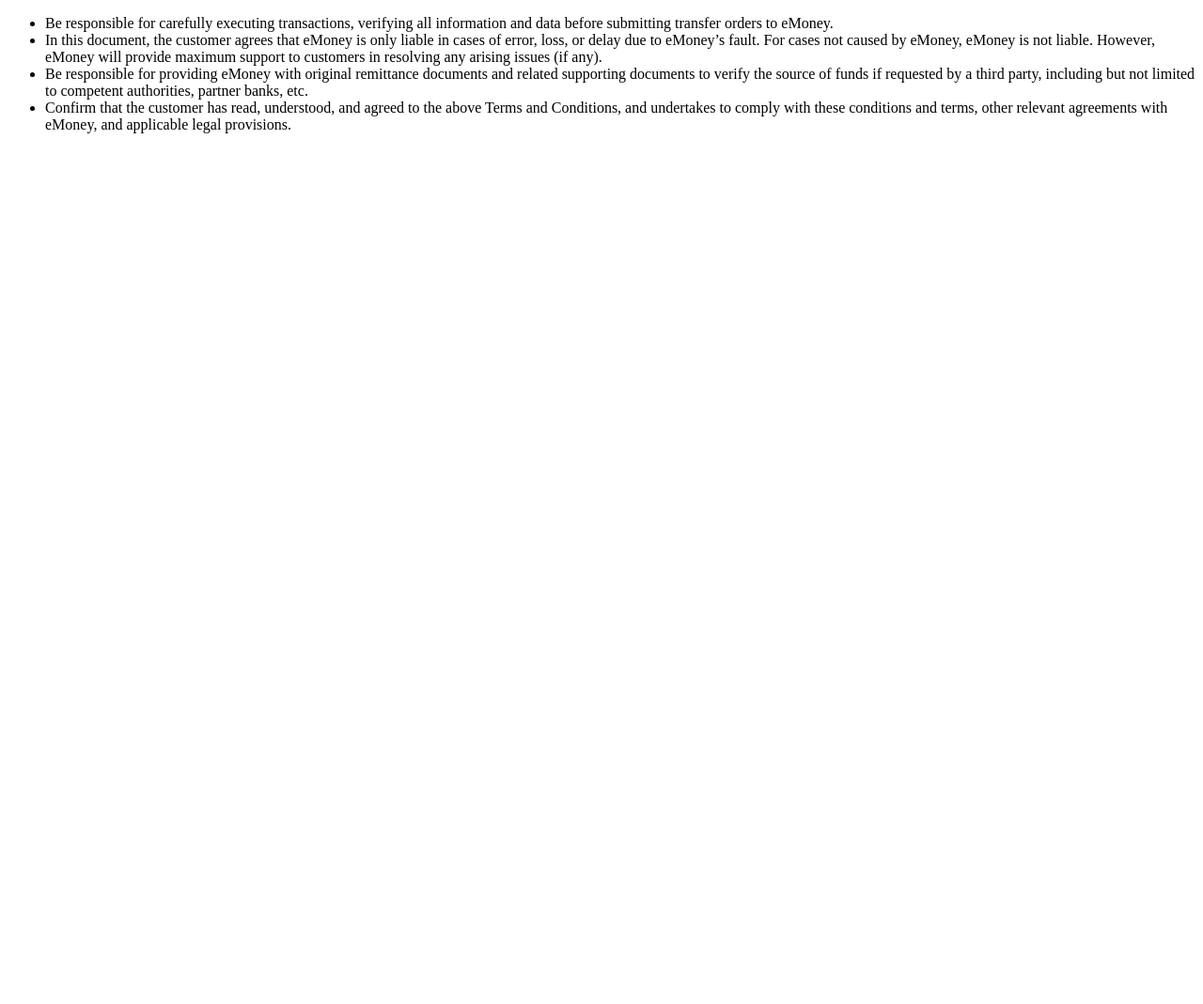
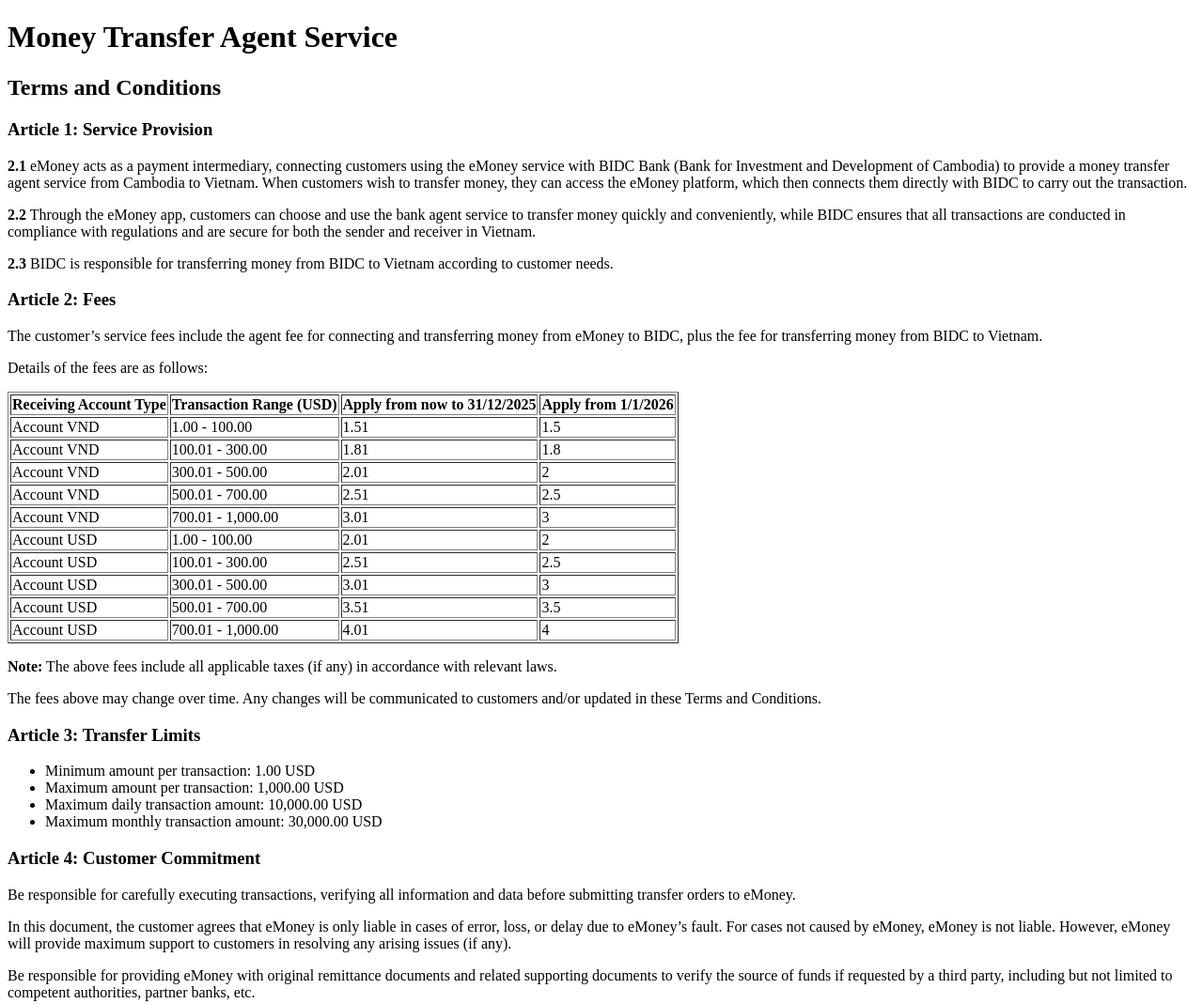
Before and after one commit to minh2561/terms_eng, a plain HTML site: page index.html in a window 1280 px wide. Shown: the top 1069 px of the page at 94% size. Before the commit the page ends 800 px from the top, so only its background shows below. Drawn offline with Linux system fonts and the light colour scheme.

Commit message:
Update index.html

```diff
--- a/index.html
+++ b/index.html
@@ -3,22 +3,123 @@
 <head>
     <meta charset="UTF-8">
     <meta name="viewport" content="width=device-width, initial-scale=1.0">
-    <title>eMoney Terms and Conditions</title>
+    <title>Money Transfer Agent Service - Terms and Conditions</title>
 </head>
 <body>
+    <h1>Money Transfer Agent Service</h1>
+    <h2>Terms and Conditions</h2>
+
+    <h3>Article 1: Service Provision</h3>
+    <p>
+        <strong>2.1</strong> eMoney acts as a payment intermediary, connecting customers using the eMoney service with BIDC Bank (Bank for Investment and Development of Cambodia) to provide a money transfer agent service from Cambodia to Vietnam. When customers wish to transfer money, they can access the eMoney platform, which then connects them directly with BIDC to carry out the transaction.
+    </p>
+    <p>
+        <strong>2.2</strong> Through the eMoney app, customers can choose and use the bank agent service to transfer money quickly and conveniently, while BIDC ensures that all transactions are conducted in compliance with regulations and are secure for both the sender and receiver in Vietnam.
+    </p>
+    <p>
+        <strong>2.3</strong> BIDC is responsible for transferring money from BIDC to Vietnam according to customer needs.
+    </p>
+
+    <h3>Article 2: Fees</h3>
+    <p>The customer’s service fees include the agent fee for connecting and transferring money from eMoney to BIDC, plus the fee for transferring money from BIDC to Vietnam.</p>
+    <p>Details of the fees are as follows:</p>
+
+    <table border="1">
+        <thead>
+            <tr>
+                <th>Receiving Account Type</th>
+                <th>Transaction Range (USD)</th>
+                <th>Apply from now to 31/12/2025</th>
+                <th>Apply from 1/1/2026</th>
+            </tr>
+        </thead>
+        <tbody>
+            <tr>
+                <td>Account VND</td>
+                <td>1.00 - 100.00</td>
+                <td>1.51</td>
+                <td>1.5</td>
+            </tr>
+            <tr>
+                <td>Account VND</td>
+                <td>100.01 - 300.00</td>
+                <td>1.81</td>
+                <td>1.8</td>
+            </tr>
+            <tr>
+                <td>Account VND</td>
+                <td>300.01 - 500.00</td>
+                <td>2.01</td>
+                <td>2</td>
+            </tr>
+            <tr>
+                <td>Account VND</td>
+                <td>500.01 - 700.00</td>
+                <td>2.51</td>
+                <td>2.5</td>
+            </tr>
+            <tr>
+                <td>Account VND</td>
+                <td>700.01 - 1,000.00</td>
+                <td>3.01</td>
+                <td>3</td>
+            </tr>
+            <tr>
+                <td>Account USD</td>
+                <td>1.00 - 100.00</td>
+                <td>2.01</td>
+                <td>2</td>
+            </tr>
+            <tr>
+                <td>Account USD</td>
+                <td>100.01 - 300.00</td>
+                <td>2.51</td>
+                <td>2.5</td>
+            </tr>
+            <tr>
+                <td>Account USD</td>
+                <td>300.01 - 500.00</td>
+                <td>3.01</td>
+                <td>3</td>
+            </tr>
+            <tr>
+                <td>Account USD</td>
+                <td>500.01 - 700.00</td>
+                <td>3.51</td>
+                <td>3.5</td>
+            </tr>
+            <tr>
+                <td>Account USD</td>
+                <td>700.01 - 1,000.00</td>
+                <td>4.01</td>
+                <td>4</td>
+            </tr>
+        </tbody>
+    </table>
+
+    <p><strong>Note:</strong> The above fees include all applicable taxes (if any) in accordance with relevant laws.</p>
+    <p>The fees above may change over time. Any changes will be communicated to customers and/or updated in these Terms and Conditions.</p>
+
+    <h3>Article 3: Transfer Limits</h3>
     <ul>
-        <li>
-            Be responsible for carefully executing transactions, verifying all information and data before submitting transfer orders to eMoney.
-        </li>
-        <li>
-            In this document, the customer agrees that eMoney is only liable in cases of error, loss, or delay due to eMoney’s fault. For cases not caused by eMoney, eMoney is not liable. However, eMoney will provide maximum support to customers in resolving any arising issues (if any).
-        </li>
-        <li>
-            Be responsible for providing eMoney with original remittance documents and related supporting documents to verify the source of funds if requested by a third party, including but not limited to competent authorities, partner banks, etc.
-        </li>
-        <li>
-            Confirm that the customer has read, understood, and agreed to the above Terms and Conditions, and undertakes to comply with these conditions and terms, other relevant agreements with eMoney, and applicable legal provisions.
-        </li>
+        <li>Minimum amount per transaction: 1.00 USD</li>
+        <li>Maximum amount per transaction: 1,000.00 USD</li>
+        <li>Maximum daily transaction amount: 10,000.00 USD</li>
+        <li>Maximum monthly transaction amount: 30,000.00 USD</li>
     </ul>
+
+    <h3>Article 4: Customer Commitment</h3>
+    <p>
+        Be responsible for carefully executing transactions, verifying all information and data before submitting transfer orders to eMoney.
+    </p>
+    <p>
+        In this document, the customer agrees that eMoney is only liable in cases of error, loss, or delay due to eMoney’s fault. For cases not caused by eMoney, eMoney is not liable. However, eMoney will provide maximum support to customers in resolving any arising issues (if any).
+    </p>
+    <p>
+        Be responsible for providing eMoney with original remittance documents and related supporting documents to verify the source of funds if requested by a third party, including but not limited to competent authorities, partner banks, etc.
+    </p>
+    <p>
+        Confirm that the customer has read, understood, and agreed to the above Terms and Conditions, and undertakes to comply with these conditions and terms, other relevant agreements with eMoney, and applicable legal provisions.
+    </p>
 </body>
 </html>
```
